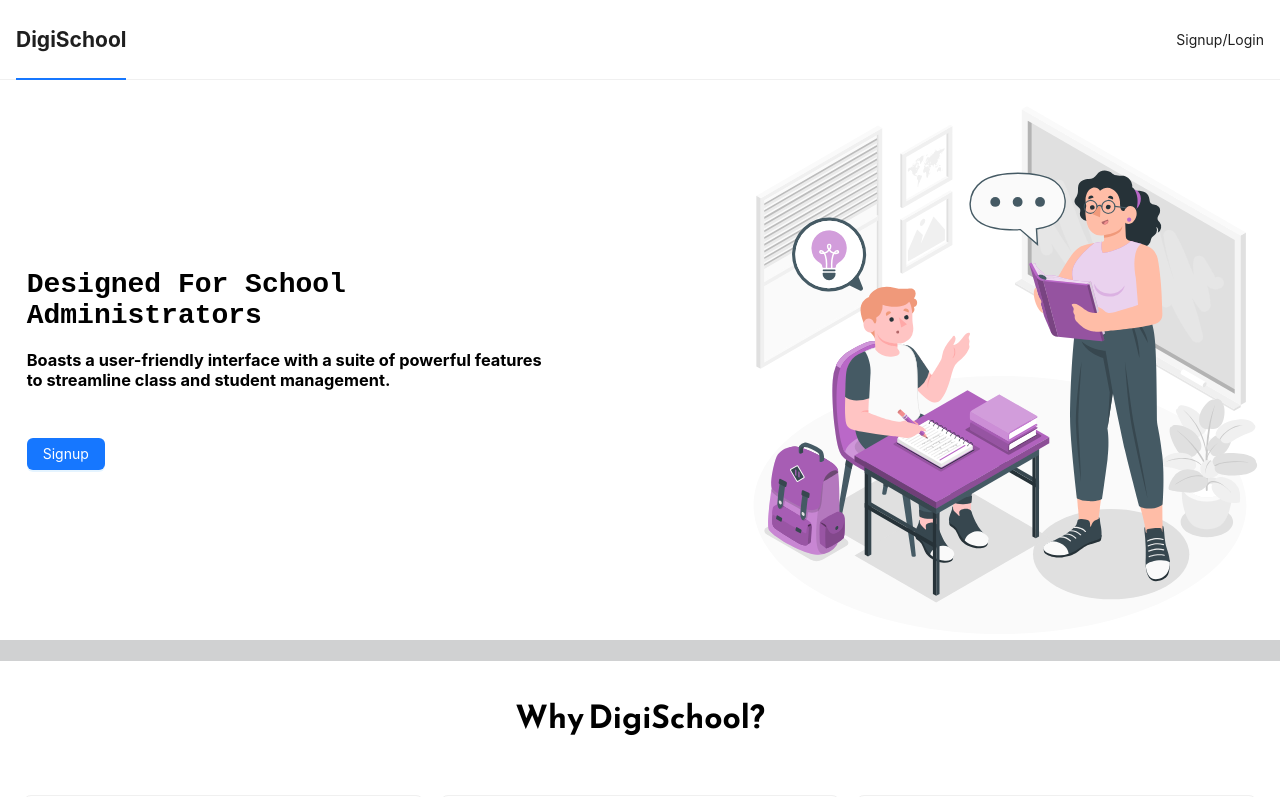
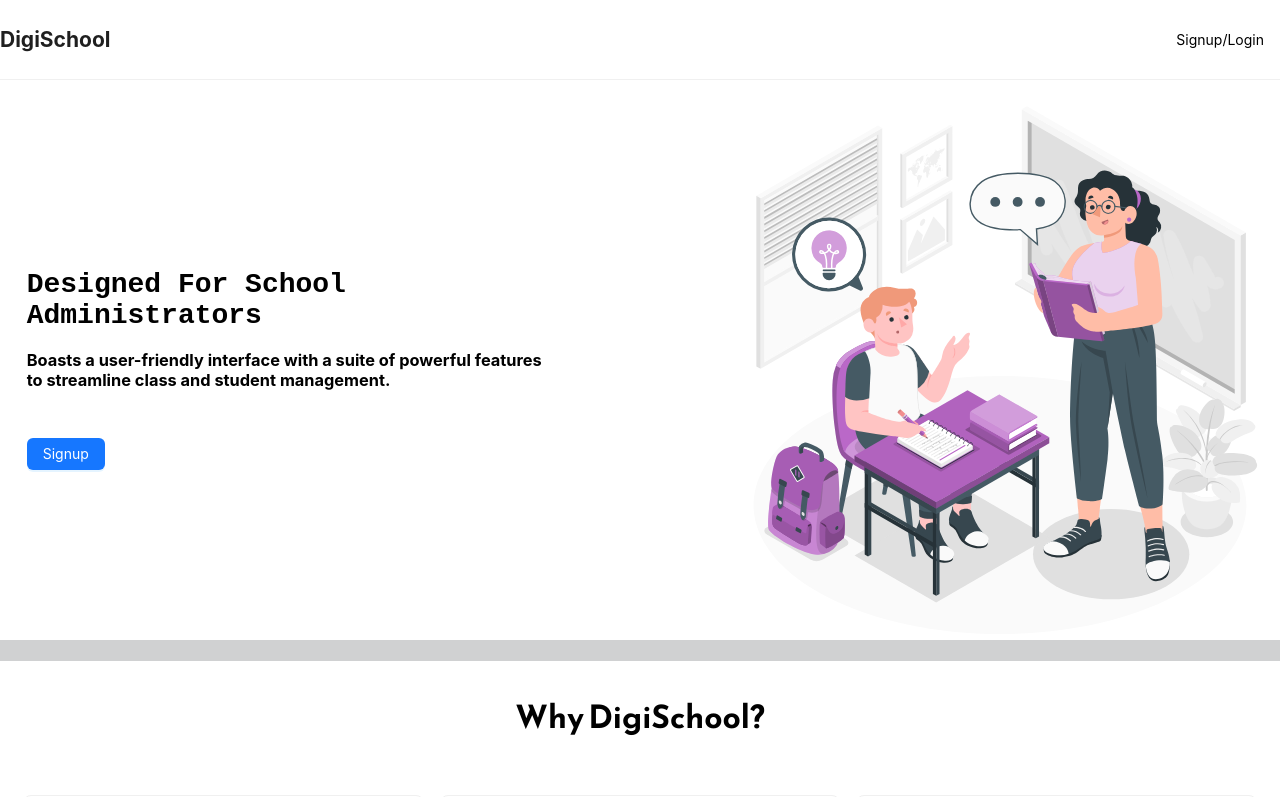
Before and after one commit to papai004/DigiSchool-Frontend, a React (Create React App) app: page / in a window 1280 px wide. Shown: the top 797 px of the page. Built offline with nearby package versions, Linux system fonts and the light colour scheme.

Commit message:
updated navbar

```diff
--- a/src/components/landing/Features.jsx
+++ b/src/components/landing/Features.jsx
@@ -46,7 +46,7 @@ const Feature = () => {
         <Col xs={24} sm={12} md={8}>
           <Card className={styles.feature__card} style={{ marginTop: "2rem", height: "35vh" }}>
             <p>
-              <FcSearch size="3rem" marginRight="5px" />
+              <FcSearch size="3rem" />
             </p>
             <div>
               <h5>Get personalized results</h5>
--- a/src/components/landing/Footer.jsx
+++ b/src/components/landing/Footer.jsx
@@ -31,8 +31,8 @@ const Footer = () => {
       <p>Copyright@{year}</p>
       <p>
         Made with 💖 by DevConquerors (
-        {githubProfiles.map((profile) => (
-          <a style={style} href={profile.link}>
+        {githubProfiles.map((profile, idx) => (
+          <a key={idx} style={style} href={profile.link}>
             {profile.name}
           </a>
         ))}
--- a/src/components/landing/Navbar.jsx
+++ b/src/components/landing/Navbar.jsx
@@ -16,9 +16,7 @@ const Navbar = () => {
   };
   return (
     <Menu id="navmenu" mode="horizontal" style={{ height: "10vh" }}>
-      <Menu.Item key="heading">
         <h2>DigiSchool</h2>
-      </Menu.Item>
       <div id="authdiv"
         style={{ marginTop: "auto", marginBottom: "auto", marginLeft: "auto" }}
       >
@@ -28,9 +26,7 @@ const Navbar = () => {
             onCancel={onCancel}
           />
         ) : null}
-        <Menu.Item key="signup">
-          <Link onClick={signupHandler}>Signup/Login</Link>
-        </Menu.Item>
+          <Link style={{color: "black", paddingRight: "1rem"}} onClick={signupHandler}>Signup/Login</Link>
       </div>
     </Menu>
   );
--- a/src/components/landing/styles/testimonials.css
+++ b/src/components/landing/styles/testimonials.css
@@ -3,9 +3,10 @@
   display: flex;
   flex-direction: column;
   height: 45vh;
-  margin: 1rem 0 0 0;
+  margin: 1rem auto 0 auto;
   align-items: center;
   position: relative;
+  padding: 0;
 }
 
 .card {
```
